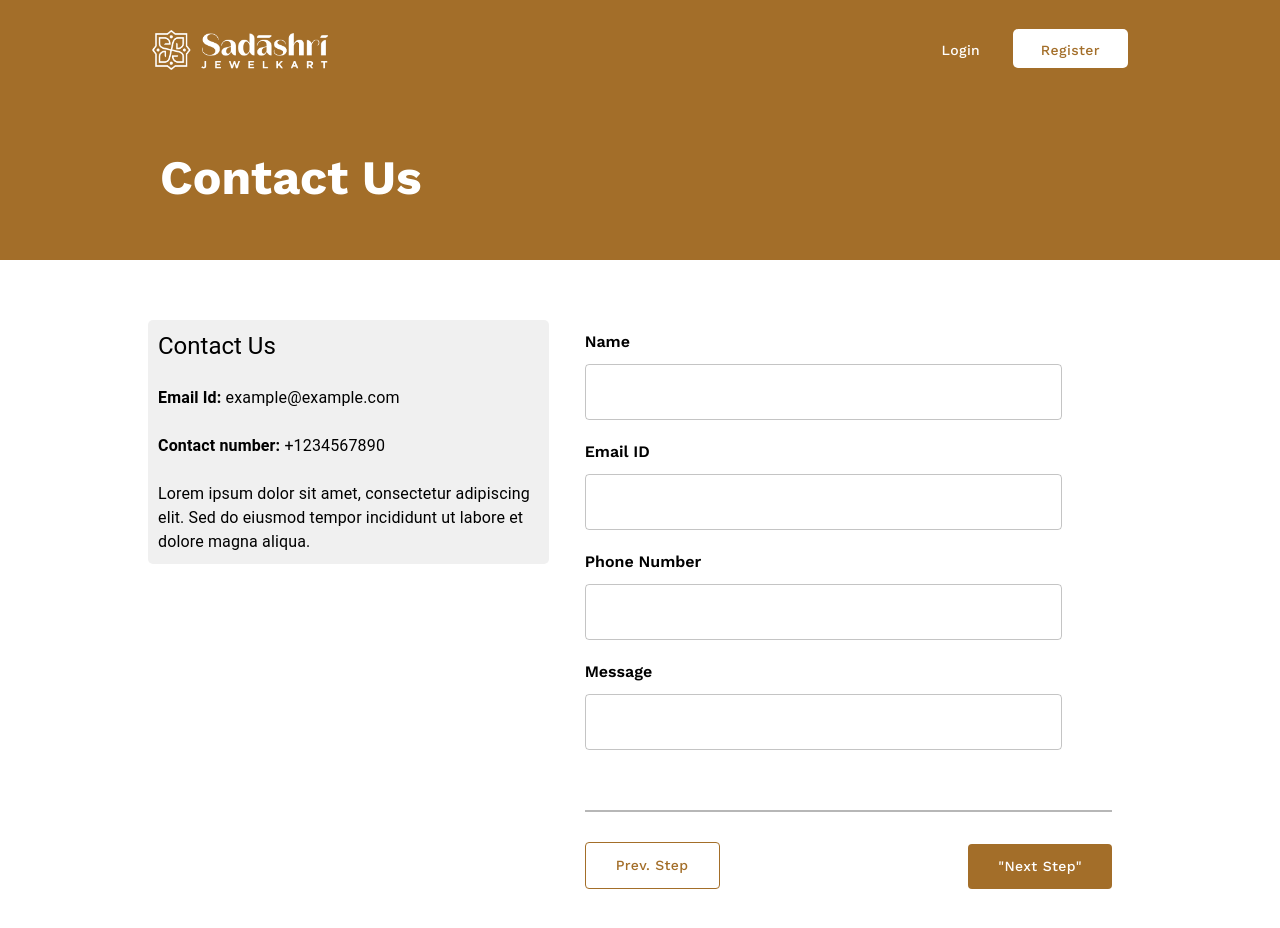
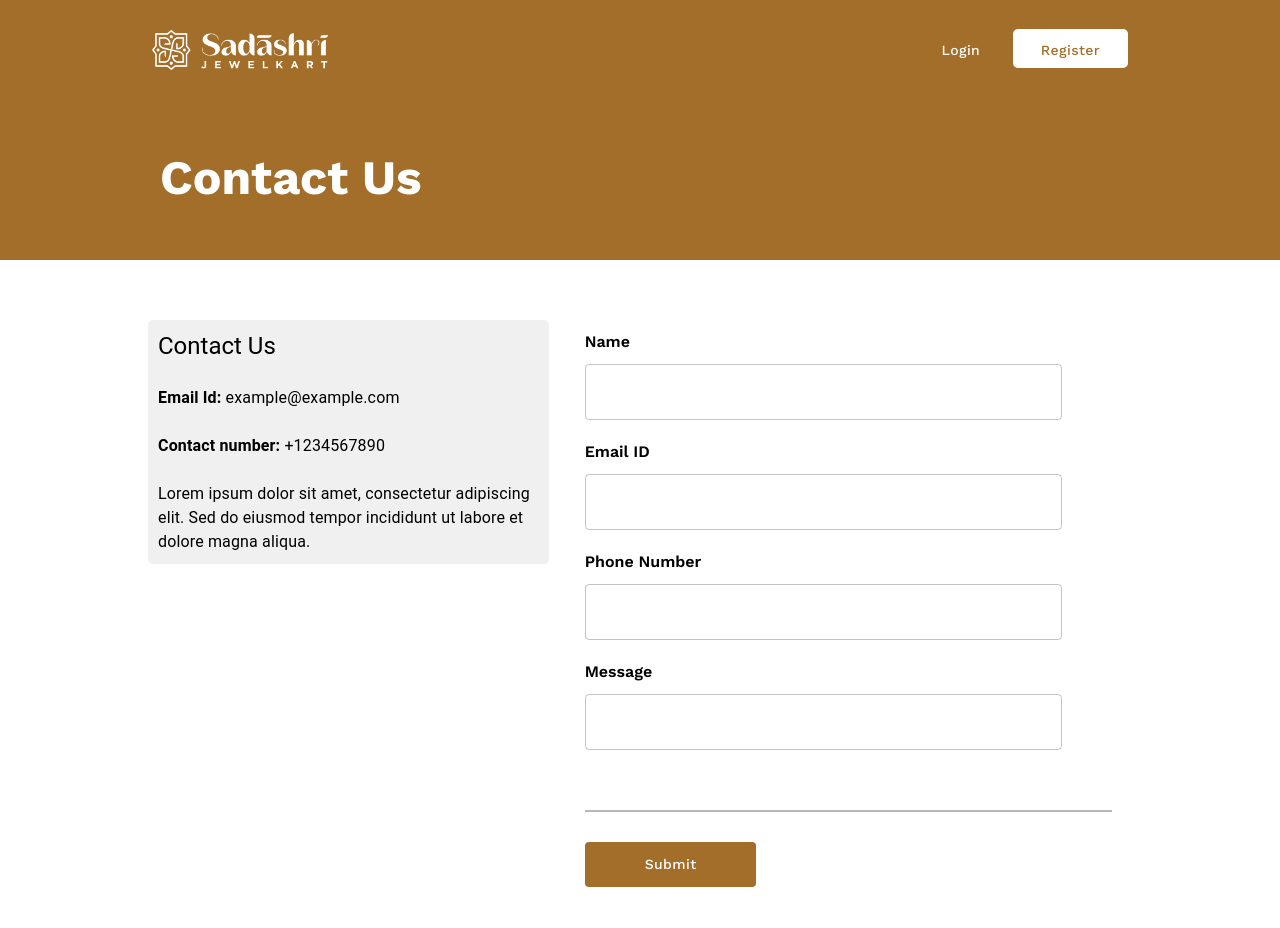
Before and after one commit to Trideon-Tech/Sada-Shri-Jewel-Kart-Seller-FrontEnd, a React (Create React App) app: page /contactus in a window 1280 px wide. Shown: the top 928 px of the page. Built offline with nearby package versions, Linux system fonts and the light colour scheme.

Commit message:
submit button fix

```diff
--- a/src/pages/contact-us/contactUs.component.jsx
+++ b/src/pages/contact-us/contactUs.component.jsx
@@ -88,7 +88,7 @@ const ContactUs = () => {
               <Button className="btn">Login</Button>
             </Link>
             <Link className="link-primary">
-              <Button className="btn" to={"/register"}>
+              <Button className="btn" to={"/"}>
                 Register
               </Button>
             </Link>
@@ -164,11 +164,11 @@ const ContactUs = () => {
                     />
                     <div className="divider" />
                     <div className="actions">
-                      <Button className="btn-secondary" disabled={true}>
+                      {/* <Button className="btn-secondary" disabled={true}>
                         Prev. Step
-                      </Button>
+                      </Button> */}
                       <Button className="btn-primary" onClick={onNext}>
-                        "Next Step"
+                        Submit
                       </Button>
                     </div>
                   </form>
--- a/src/pages/contact-us/contactUs.styles.scss
+++ b/src/pages/contact-us/contactUs.styles.scss
@@ -138,18 +138,11 @@
                         .btn-primary {
                           text-transform: none;
                           font-family: "Work Sans", sans-serif;
-                          padding: 10px 30px;
+                          padding: 10px 60px;
                           color: white;
                           background-color: #a36e29;
                         }
 
-                        .btn-secondary {
-                          text-transform: none;
-                          font-family: "Work Sans", sans-serif;
-                          padding: 10px 30px;
-                          color: #a36e29;
-                          border: 1.5px solid #a36e29;
-                        }
                       }
                   }
 
```
